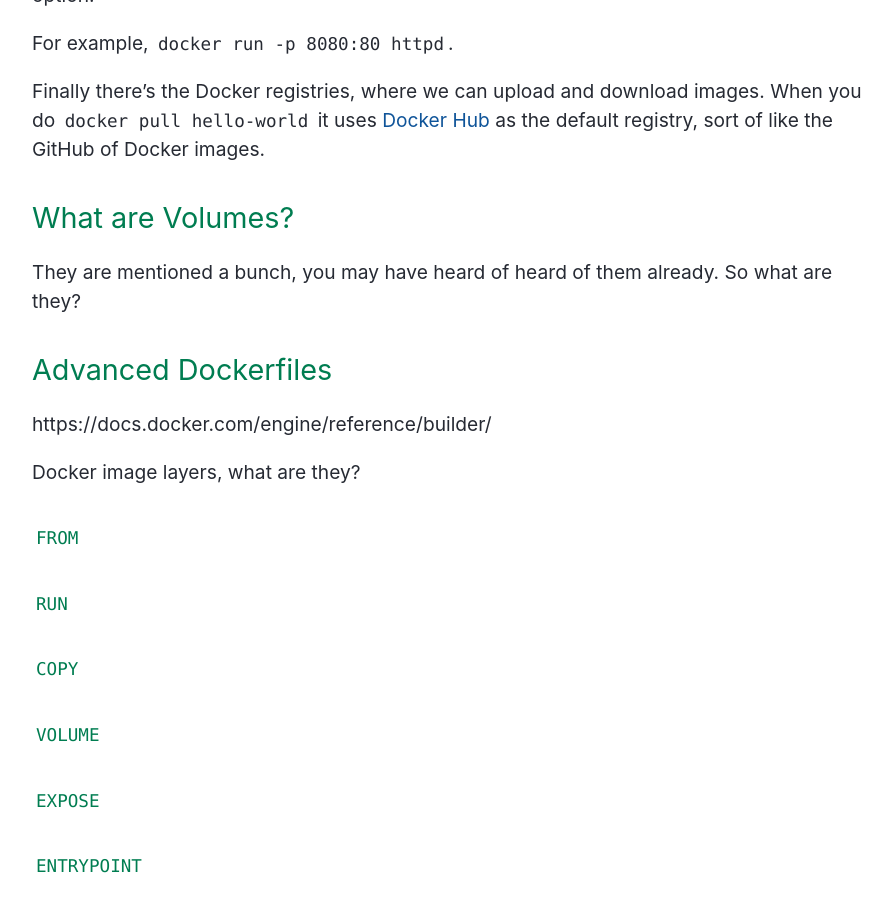
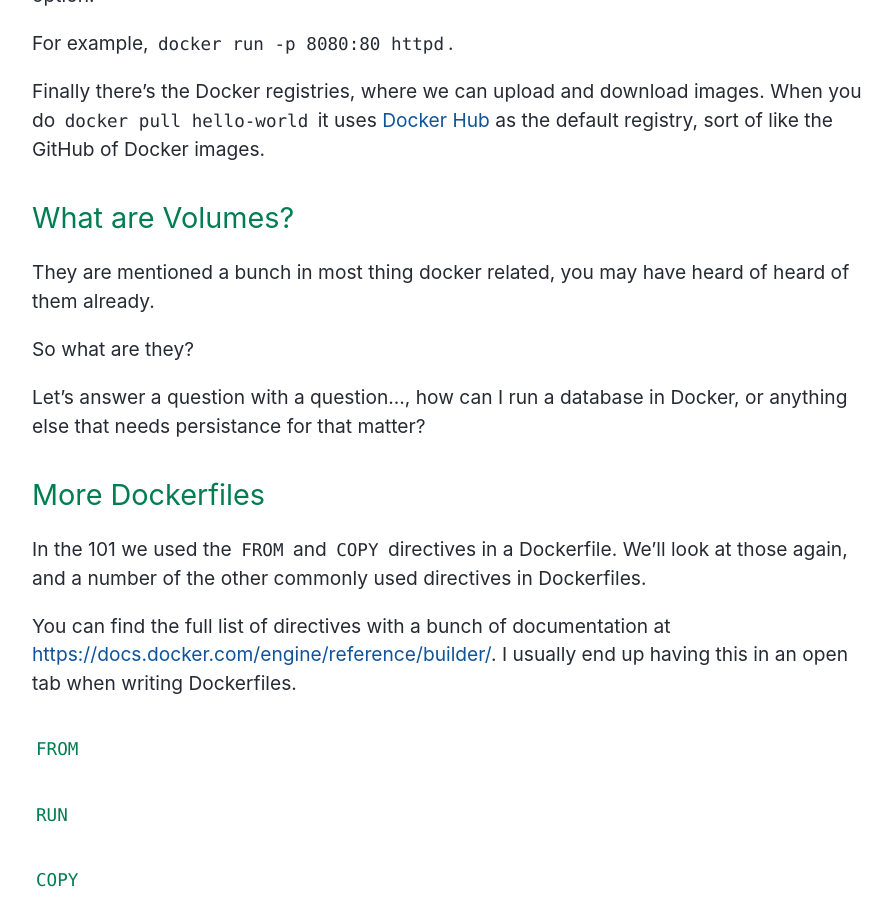
Before and after one commit to sjparkinson/uncomplicated.systems, a Jekyll site: the page built from _posts/2018-06-05-docker-0110-dockerfiles-and-volumes.md, in a window 1280 px wide and 900 px high, scrolled down 1322 px. Shown: the whole window, without its empty margins (192-1084 px from the left). Built offline with Jekyll 4.4.1, drawn with Linux system fonts in a browser that asks for light colours.

Commit message:
Update 2018-06-05-docker-0110-dockerfiles-and-volumes.md

```diff
--- a/_posts/2018-06-05-docker-0110-dockerfiles-and-volumes.md
+++ b/_posts/2018-06-05-docker-0110-dockerfiles-and-volumes.md
@@ -28,13 +28,17 @@ Finally there's the Docker registries, where we can upload and download images.
 
 ## What are Volumes?
 
-They are mentioned a bunch, you may have heard of heard of them already. So what are they?
+They are mentioned a bunch in most thing docker related, you may have heard of heard of them already.
 
-## Advanced Dockerfiles
+So what are they?
 
-https://docs.docker.com/engine/reference/builder/
+Let's answer a question with a question..., how can I run a database in Docker, or anything else that needs persistance for that matter?
 
-Docker image layers, what are they?
+## More Dockerfiles
+
+In the 101 we used the `FROM` and `COPY` directives in a Dockerfile. We'll look at those again, and a number of the other commonly used directives in Dockerfiles.
+
+You can find the full list of directives with a bunch of documentation at <https://docs.docker.com/engine/reference/builder/>. I usually end up having this in an open tab when writing Dockerfiles.
 
 ### `FROM`
 
```
